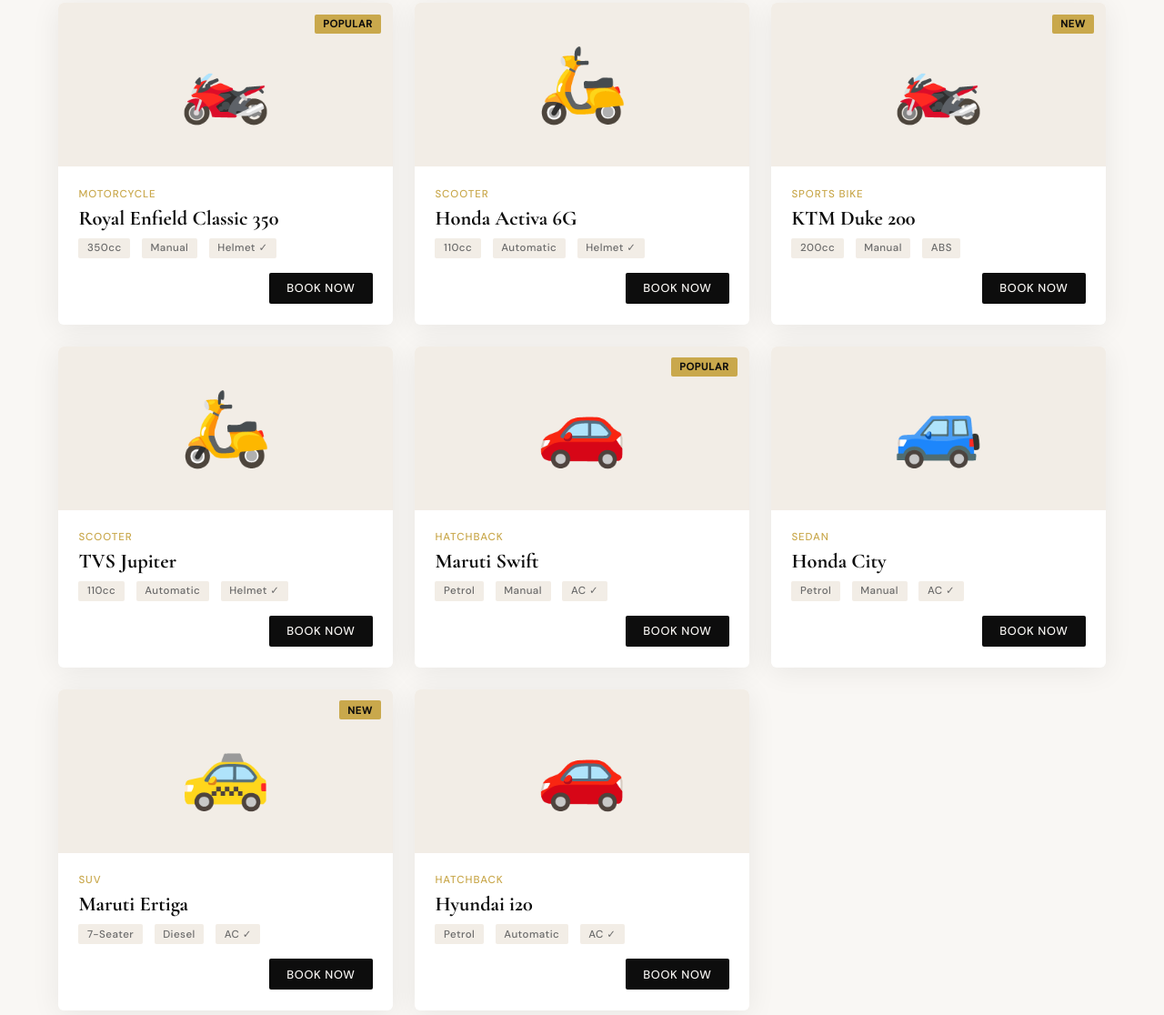
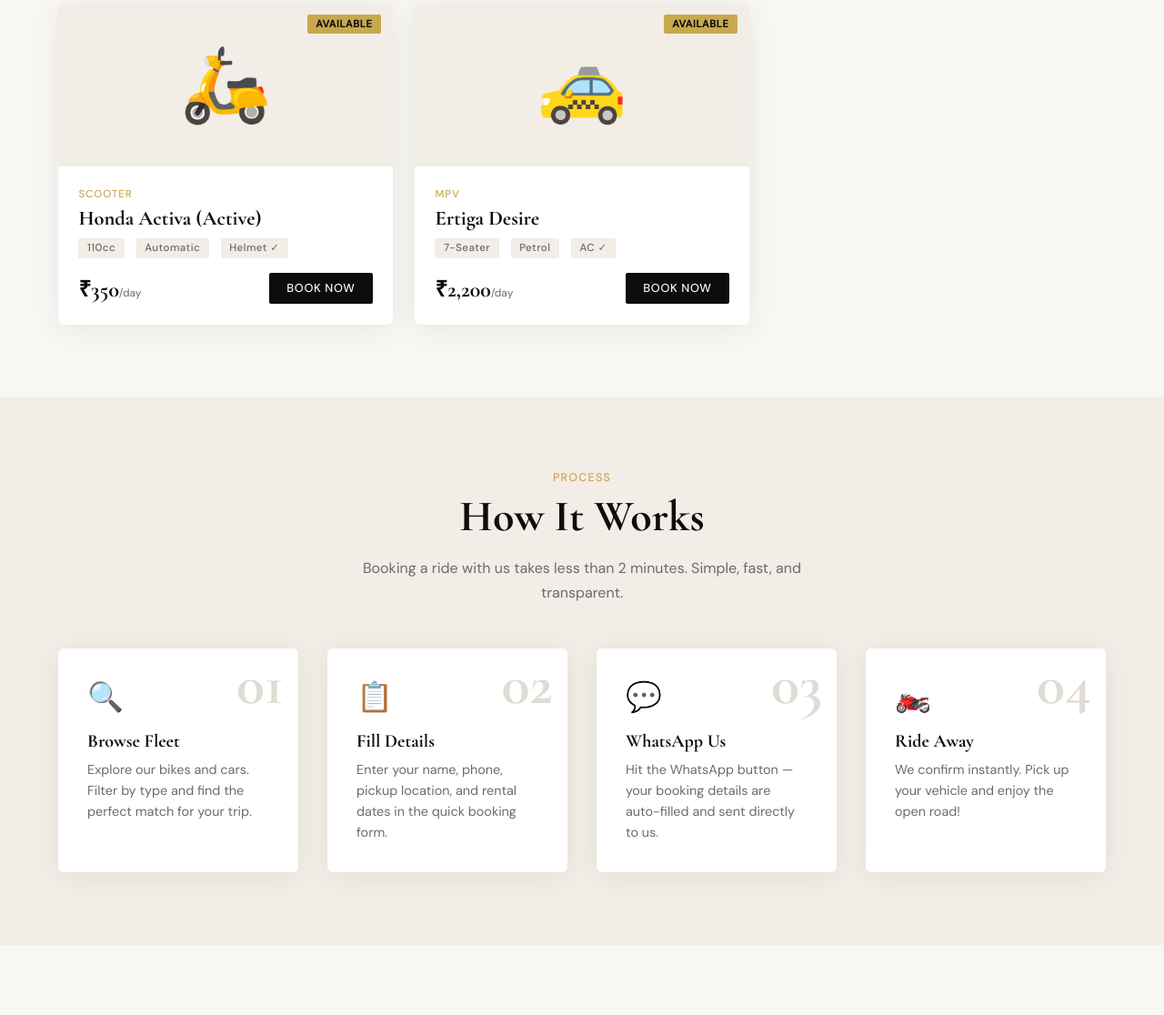
Before and after one commit to dhaval143-d/Bike-rental, a plain HTML site: page index.html in a window 1280 px wide. Shown: the part 1152-2268 px from the top of the page at 91% size. Drawn offline with nearby package versions, Linux system fonts and the light colour scheme.

Commit message:
Update index.html

```diff
--- a/index.html
+++ b/index.html
@@ -214,7 +214,9 @@ section { padding: 5rem 5%; }
   padding: 0.2rem 0.6rem; border-radius: 2px;
   font-weight: 500; letter-spacing: 0.04em;
 }
-.card-footer { display: flex; align-items: center; justify-content: flex-end; }
+.card-footer { display: flex; align-items: center; justify-content: space-between; }
+.card-price { font-family: 'Cormorant Garamond', serif; font-size: 1.5rem; font-weight: 700; }
+.card-price span { font-family: 'DM Sans', sans-serif; font-size: 0.75rem; color: var(--gray); font-weight: 400; }
 .book-btn {
   background: var(--black); color: var(--white);
   padding: 0.55rem 1.2rem; border: none; border-radius: 2px;
@@ -477,7 +479,7 @@ footer {
 <!-- HERO -->
 <section id="hero">
   <div class="hero-text">
-    <div class="hero-tag">📍 Vadodara · Gujarat</div>
+    <div class="hero-tag">📍 Dwarka · Gujarat</div>
     <h1 class="hero-title">Ride the Roads<br>on Your <em>Terms</em></h1>
     <p class="hero-sub">Premium bikes & cars for rent — daily, weekly, or monthly. Flexible pickup, instant WhatsApp booking, and zero hidden charges.</p>
     <div class="hero-btns">
@@ -491,7 +493,7 @@ footer {
       <div class="img-label">Available Now</div>
     </div>
     <div class="hero-stats">
-      <div class="stat-card"><div class="stat-num">50+</div><div class="stat-label">Vehicles</div></div>
+      <div class="stat-card"><div class="stat-num">2</div><div class="stat-label">Vehicles</div></div>
       <div class="stat-card"><div class="stat-num">4.9★</div><div class="stat-label">Rating</div></div>
       <div class="stat-card"><div class="stat-num">2K+</div><div class="stat-label">Rides Done</div></div>
     </div>
@@ -505,137 +507,47 @@ footer {
     <h2 class="section-title">Choose Your Ride</h2>
     <p class="section-sub">Well-maintained vehicles serviced regularly. Every rental comes with full tank and free helmet.</p>
   </div>
+
   <div class="fleet-tabs">
     <button class="tab-btn active" onclick="filterFleet('all', this)">All</button>
     <button class="tab-btn" onclick="filterFleet('bike', this)">Bikes</button>
     <button class="tab-btn" onclick="filterFleet('car', this)">Cars</button>
   </div>
+
   <div class="fleet-grid" id="fleetGrid">
 
+    <!-- BIKE: Honda Active -->
     <div class="vehicle-card show" data-type="bike">
-      <div class="card-img">🏍️<span class="card-badge">Popular</span></div>
-      <div class="card-body">
-        <div class="card-type">Motorcycle</div>
-        <div class="card-name">Royal Enfield Classic 350</div>
-        <div class="card-features">
-          <span class="feat-tag">350cc</span>
-          <span class="feat-tag">Manual</span>
-          <span class="feat-tag">Helmet ✓</span>
-        </div>
-        <div class="card-footer">
-          <button class="book-btn" onclick="openModal('Royal Enfield Classic 350','Motorcycle','🏍️')">Book Now</button>
-        </div>
-      </div>
-    </div>
-
-    <div class="vehicle-card show" data-type="bike">
-      <div class="card-img">🛵</div>
+      <div class="card-img">🛵<span class="card-badge">Available</span></div>
       <div class="card-body">
         <div class="card-type">Scooter</div>
-        <div class="card-name">Honda Activa 6G</div>
+        <div class="card-name">Honda Activa (Active)</div>
         <div class="card-features">
           <span class="feat-tag">110cc</span>
           <span class="feat-tag">Automatic</span>
           <span class="feat-tag">Helmet ✓</span>
         </div>
         <div class="card-footer">
-          <button class="book-btn" onclick="openModal('Honda Activa 6G','Scooter','🛵')">Book Now</button>
+          <div class="card-price">₹350<span>/day</span></div>
+          <button class="book-btn" onclick="openModal('Honda Activa (Active)','Scooter','🛵','₹350/day')">Book Now</button>
         </div>
       </div>
     </div>
 
-    <div class="vehicle-card show" data-type="bike">
-      <div class="card-img">🏍️<span class="card-badge">New</span></div>
+    <!-- CAR: Ertiga Desire -->
+    <div class="vehicle-card show" data-type="car">
+      <div class="card-img">🚕<span class="card-badge">Available</span></div>
       <div class="card-body">
-        <div class="card-type">Sports Bike</div>
-        <div class="card-name">KTM Duke 200</div>
+        <div class="card-type">MPV</div>
+        <div class="card-name">Ertiga Desire</div>
         <div class="card-features">
-          <span class="feat-tag">200cc</span>
-          <span class="feat-tag">Manual</span>
-          <span class="feat-tag">ABS</span>
-        </div>
-        <div class="card-footer">
-          <button class="book-btn" onclick="openModal('KTM Duke 200','Sports Bike','🏍️')">Book Now</button>
-        </div>
-      </div>
-    </div>
-
-    <div class="vehicle-card show" data-type="bike">
-      <div class="card-img">🛵</div>
-      <div class="card-body">
-        <div class="card-type">Scooter</div>
-        <div class="card-name">TVS Jupiter</div>
-        <div class="card-features">
-          <span class="feat-tag">110cc</span>
-          <span class="feat-tag">Automatic</span>
-          <span class="feat-tag">Helmet ✓</span>
-        </div>
-        <div class="card-footer">
-          <button class="book-btn" onclick="openModal('TVS Jupiter','Scooter','🛵')">Book Now</button>
-        </div>
-      </div>
-    </div>
-
-    <div class="vehicle-card show" data-type="car">
-      <div class="card-img">🚗<span class="card-badge">Popular</span></div>
-      <div class="card-body">
-        <div class="card-type">Hatchback</div>
-        <div class="card-name">Maruti Swift</div>
-        <div class="card-features">
+          <span class="feat-tag">7-Seater</span>
           <span class="feat-tag">Petrol</span>
-          <span class="feat-tag">Manual</span>
           <span class="feat-tag">AC ✓</span>
         </div>
         <div class="card-footer">
-          <button class="book-btn" onclick="openModal('Maruti Swift','Hatchback','🚗')">Book Now</button>
-        </div>
-      </div>
-    </div>
-
-    <div class="vehicle-card show" data-type="car">
-      <div class="card-img">🚙</div>
-      <div class="card-body">
-        <div class="card-type">Sedan</div>
-        <div class="card-name">Honda City</div>
-        <div class="card-features">
-          <span class="feat-tag">Petrol</span>
-          <span class="feat-tag">Manual</span>
-          <span class="feat-tag">AC ✓</span>
-        </div>
-        <div class="card-footer">
-          <button class="book-btn" onclick="openModal('Honda City','Sedan','🚙')">Book Now</button>
-        </div>
-      </div>
-    </div>
-
-    <div class="vehicle-card show" data-type="car">
-      <div class="card-img">🚕<span class="card-badge">New</span></div>
-      <div class="card-body">
-        <div class="card-type">SUV</div>
-        <div class="card-name">Maruti Ertiga</div>
-        <div class="card-features">
-          <span class="feat-tag">7-Seater</span>
-          <span class="feat-tag">Diesel</span>
-          <span class="feat-tag">AC ✓</span>
-        </div>
-        <div class="card-footer">
-          <button class="book-btn" onclick="openModal('Maruti Ertiga','SUV','🚕')">Book Now</button>
-        </div>
-      </div>
-    </div>
-
-    <div class="vehicle-card show" data-type="car">
-      <div class="card-img">🚗</div>
-      <div class="card-body">
-        <div class="card-type">Hatchback</div>
-        <div class="card-name">Hyundai i20</div>
-        <div class="card-features">
-          <span class="feat-tag">Petrol</span>
-          <span class="feat-tag">Automatic</span>
-          <span class="feat-tag">AC ✓</span>
-        </div>
-        <div class="card-footer">
-          <button class="book-btn" onclick="openModal('Hyundai i20','Hatchback','🚗')">Book Now</button>
+          <div class="card-price">₹2,200<span>/day</span></div>
+          <button class="book-btn" onclick="openModal('Ertiga Desire','MPV','🚕','₹2,200/day')">Book Now</button>
         </div>
       </div>
     </div>
@@ -683,8 +595,8 @@ footer {
   <div class="about-img">🚗</div>
   <div class="about-content">
     <div class="section-tag">About Us</div>
-    <h2 class="section-title">Vadodara's Trusted Rental Partner</h2>
-    <p class="section-sub">Radhe Krishna Bike Rental has been serving the people of Vadodara with honest, reliable, and affordable vehicle rentals. We believe every journey deserves a great ride.</p>
+    <h2 class="section-title">Dwarka's Trusted Rental Partner</h2>
+    <p class="section-sub">Radhe Krishna Bike Rental has been serving the people of Dwarka with honest, reliable, and affordable vehicle rentals. We believe every journey deserves a great ride.</p>
     <div class="about-points">
       <div class="about-point">
         <div class="point-icon">✅</div>
@@ -711,7 +623,7 @@ footer {
         <div class="point-icon">📍</div>
         <div class="point-text">
           <h4>Flexible Pickup</h4>
-          <p>Pick up from our location or choose a convenient spot in Vadodara.</p>
+          <p>Pick up from our location or choose a convenient spot in Dwarka.</p>
         </div>
       </div>
     </div>
@@ -727,26 +639,26 @@ footer {
   <div class="testi-grid">
     <div class="testi-card">
       <div class="stars">★★★★★</div>
-      <p class="testi-text">Rented a Royal Enfield for a weekend trip to Pavagadh. Bike was in perfect condition and the booking on WhatsApp was super quick. Highly recommended!</p>
+      <p class="testi-text">Rented the Activa for a trip around Dwarka. Bike was in perfect condition and the booking on WhatsApp was super quick. Highly recommended!</p>
       <div class="testi-author">
         <div class="author-avatar">RK</div>
-        <div><div class="author-name">Rohan Kapoor</div><div class="author-city">Vadodara</div></div>
+        <div><div class="author-name">Rohan Kapoor</div><div class="author-city">Dwarka</div></div>
       </div>
     </div>
     <div class="testi-card">
       <div class="stars">★★★★★</div>
-      <p class="testi-text">Used their Honda City for a family trip. Immaculate car, great AC, and the price was the best in town. Will definitely rent again!</p>
+      <p class="testi-text">Used the Ertiga Desire for a family trip. Immaculate car, great AC, and the price was the best in town. Will definitely rent again!</p>
       <div class="testi-author">
         <div class="author-avatar">PM</div>
-        <div><div class="author-name">Priya Mehta</div><div class="author-city">Vadodara</div></div>
+        <div><div class="author-name">Priya Mehta</div><div class="author-city">Dwarka</div></div>
       </div>
     </div>
     <div class="testi-card">
       <div class="stars">★★★★★</div>
-      <p class="testi-text">Booked a scooter for a week. Zero hassle, honest pricing, and they even delivered to my location. Radhe Krishna Rental is the best!</p>
+      <p class="testi-text">Booked the scooter for a week. Zero hassle, honest pricing, and they even delivered to my location. Radhe Krishna Rental is the best!</p>
       <div class="testi-author">
         <div class="author-avatar">AS</div>
-        <div><div class="author-name">Arjun Shah</div><div class="author-city">Vadodara</div></div>
+        <div><div class="author-name">Arjun Shah</div><div class="author-city">Dwarka</div></div>
       </div>
     </div>
   </div>
@@ -785,7 +697,7 @@ footer {
         Do you offer home delivery/pickup?
         <span class="arrow">▼</span>
       </button>
-      <div class="faq-a">Yes! We offer delivery and pickup within Vadodara city limits for a small additional charge. Mention this when you message us on WhatsApp and we'll arrange it for you.</div>
+      <div class="faq-a">Yes! We offer delivery and pickup within Dwarka city limits for a small additional charge. Mention this when you message us on WhatsApp and we'll arrange it for you.</div>
     </div>
     <div class="faq-item">
       <button class="faq-q" onclick="toggleFaq(this)">
@@ -816,7 +728,7 @@ footer {
           <div class="contact-icon">📍</div>
           <div>
             <h4>Location</h4>
-            <p>Vadodara, Gujarat, India<br>Exact address shared on WhatsApp confirmation</p>
+            <p>Nr. Hotel, Murlidhar National Highway 8E,<br>Aniari, Dwarka, Gujarat 361335</p>
           </div>
         </div>
         <div class="contact-item">
@@ -830,11 +742,11 @@ footer {
           <div class="contact-icon">💬</div>
           <div>
             <h4>WhatsApp</h4>
-            <p>+91 90996 07568<br>Fastest way to reach us</p>
+            <p>+91 XXXXX XXXXX<br>Fastest way to reach us</p>
           </div>
         </div>
       </div>
-      <a href="https://wa.me/919099607568?text=Hello%20Radhe%20Krishna%20Bike%20Rental%2C%20I%20have%20an%20inquiry." class="wa-direct" target="_blank">
+      <a href="https://wa.me/91XXXXXXXXXX?text=Hello%20Radhe%20Krishna%20Bike%20Rental%2C%20I%20have%20an%20inquiry." class="wa-direct" target="_blank">
         💬 Chat on WhatsApp
       </a>
     </div>
@@ -849,7 +761,7 @@ footer {
   <div class="footer-grid">
     <div class="footer-brand">
       <a href="#" class="logo" style="color:#fff;">Radhe <span>Krishna</span></a>
-      <p>Vadodara's most trusted bike and car rental service. Quality rides, honest pricing, instant WhatsApp booking.</p>
+      <p>Dwarka's trusted bike and car rental service. Quality rides, honest pricing, instant WhatsApp booking.</p>
     </div>
     <div class="footer-col">
       <h5>Quick Links</h5>
@@ -864,21 +776,19 @@ footer {
     <div class="footer-col">
       <h5>Vehicles</h5>
       <ul>
-        <li><a href="#fleet" onclick="filterFleet('bike')">Motorcycles</a></li>
-        <li><a href="#fleet" onclick="filterFleet('bike')">Scooters</a></li>
+        <li><a href="#fleet" onclick="filterFleet('bike')">Bikes / Scooters</a></li>
         <li><a href="#fleet" onclick="filterFleet('car')">Cars</a></li>
-        <li><a href="#fleet" onclick="filterFleet('car')">SUVs</a></li>
       </ul>
     </div>
   </div>
   <div class="footer-bottom">
-    <p>© 2025 Radhe Krishna Bike Rental, Vadodara. All rights reserved.</p>
+    <p>© 2025 Radhe Krishna Bike Rental, Dwarka. All rights reserved.</p>
     <p>Built with ❤️ for the roads of Gujarat</p>
   </div>
 </footer>
 
 <!-- WHATSAPP FLOAT -->
-<a href="https://wa.me/919099607568?text=Hello%20Radhe%20Krishna%20Bike%20Rental%2C%20I%20want%20to%20book%20a%20vehicle." class="wa-float" target="_blank" title="Chat on WhatsApp">💬</a>
+<a href="https://wa.me/91XXXXXXXXXX?text=Hello%20Radhe%20Krishna%20Bike%20Rental%2C%20I%20want%20to%20book%20a%20vehicle." class="wa-float" target="_blank" title="Chat on WhatsApp">💬</a>
 
 <!-- BOOKING MODAL -->
 <div class="modal-overlay" id="modalOverlay" onclick="closeModalOnBg(event)">
@@ -894,8 +804,8 @@ footer {
       <div class="vehicle-preview">
         <div class="vehicle-preview-icon" id="modalIcon">🏍️</div>
         <div class="vehicle-preview-info">
-          <h4 id="modalVehicleName">Royal Enfield Classic 350</h4>
-          <p id="modalVehicleType">Motorcycle</p>
+          <h4 id="modalVehicleName">Honda Activa (Active)</h4>
+          <p id="modalVehicleType">Scooter · ₹350/day</p>
         </div>
       </div>
       <div class="wa-note">
@@ -920,7 +830,7 @@ footer {
         </div>
         <div class="form-group full">
           <label>Pickup Location</label>
-          <input type="text" id="pickupLoc" placeholder="e.g. Alkapuri, Vadodara" />
+          <input type="text" id="pickupLoc" placeholder="e.g. Aniari, Dwarka" />
         </div>
         <div class="form-group full">
           <label>Additional Message (Optional)</label>
@@ -956,19 +866,13 @@ function toggleMobileNav() {
   document.getElementById('mobileNav').classList.toggle('open');
 }
 
-// ── FAQ ──
-function toggleFaq(btn) {
-  const item = btn.closest('.faq-item');
-  item.classList.toggle('open');
-}
-
 // ── MODAL ──
 let currentVehicle = {};
 
-function openModal(name, type, icon) {
-  currentVehicle = { name, type, icon };
+function openModal(name, type, icon, price) {
+  currentVehicle = { name, type, icon, price };
   document.getElementById('modalVehicleName').textContent = name;
-  document.getElementById('modalVehicleType').textContent = type;
+  document.getElementById('modalVehicleType').textContent = type + ' · ' + price;
   document.getElementById('modalIcon').textContent = icon;
   document.getElementById('modalOverlay').classList.add('open');
   document.body.style.overflow = 'hidden';
@@ -989,12 +893,12 @@ function closeModalOnBg(e) {
 
 // ── WHATSAPP BOOKING ──
 function bookOnWhatsApp() {
-  const name    = document.getElementById('custName').value.trim();
-  const phone   = document.getElementById('custPhone').value.trim();
-  const pickup  = document.getElementById('pickupDate').value;
-  const ret     = document.getElementById('returnDate').value;
-  const loc     = document.getElementById('pickupLoc').value.trim();
-  const extra   = document.getElementById('extraMsg').value.trim();
+  const name     = document.getElementById('custName').value.trim();
+  const phone    = document.getElementById('custPhone').value.trim();
+  const pickup   = document.getElementById('pickupDate').value;
+  const ret      = document.getElementById('returnDate').value;
+  const loc      = document.getElementById('pickupLoc').value.trim();
+  const extra    = document.getElementById('extraMsg').value.trim();
 
   if (!name || !phone || !pickup || !ret || !loc) {
     alert('Please fill in all required fields before booking.');
@@ -1003,18 +907,25 @@ function bookOnWhatsApp() {
 
   const msg =
     `🙏 *Radhe Krishna Bike Rental — New Booking Request*\n\n` +
-    `🚗 *Vehicle:* ${currentVehicle.name} (${currentVehicle.type})\n` +
+    `🚗 *Vehicle:* ${currentVehicle.name}\n` +
+    `💰 *Price:* ${currentVehicle.price}\n\n` +
     `👤 *Name:* ${name}\n` +
-    `📱 *Phone:* ${phone}\n` +
+    `📞 *Phone:* ${phone}\n` +
     `📅 *Pickup Date:* ${pickup}\n` +
     `📅 *Return Date:* ${ret}\n` +
     `📍 *Pickup Location:* ${loc}\n` +
-    (extra ? `💬 *Message:* ${extra}\n` : '') +
-    `\nPlease confirm availability. Thank you!`;
+    (extra ? `💬 *Note:* ${extra}\n` : '') +
+    `\n_Sent from radhekrishnabikerental.com_`;
 
   const encoded = encodeURIComponent(msg);
-  window.open(`https://wa.me/919099607568?text=${encoded}`, '_blank');
+  window.open(`https://wa.me/91XXXXXXXXXX?text=${encoded}`, '_blank');
   closeModal();
+}
+
+// ── FAQ ──
+function toggleFaq(btn) {
+  const item = btn.closest('.faq-item');
+  item.classList.toggle('open');
 }
 </script>
 </body>
```
